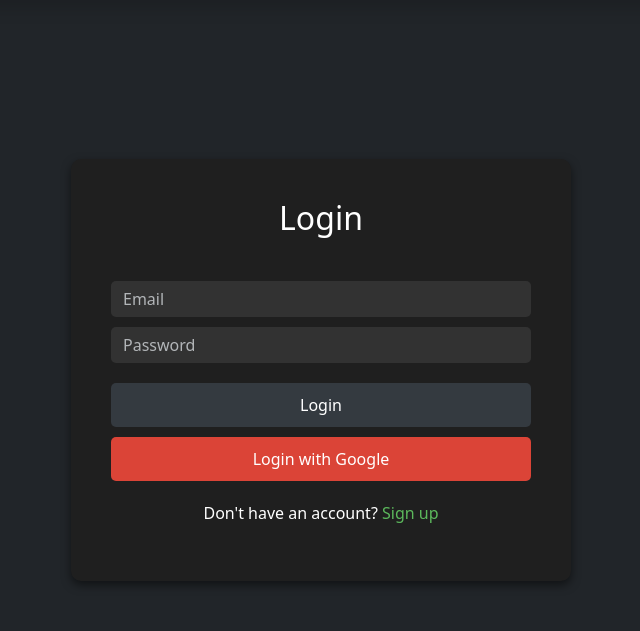
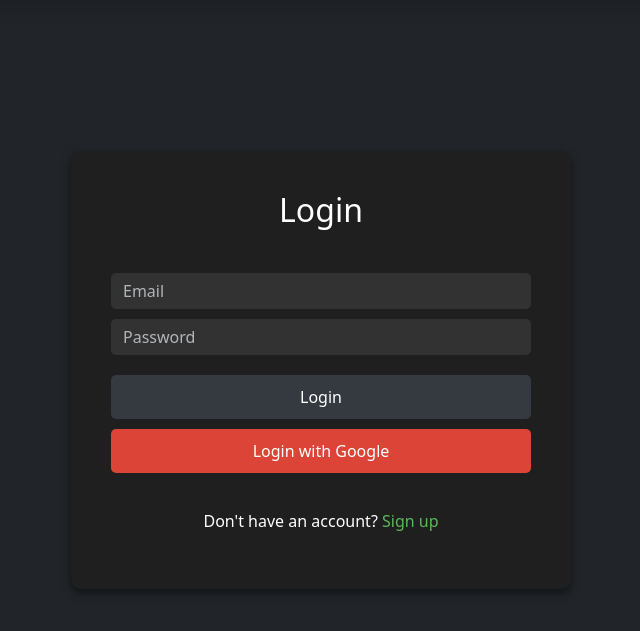
Before and after one commit to ExtinctCoder-alt/Jobs, a Flask app: page /login/ in a window 1280 px wide. Shown: the part 58-689 px from the top of the page, without its empty margins (319-959 px from the left). Run offline with Flask 3, Linux system fonts and the light colour scheme.

Commit message:
just some design fixes

```diff
--- a/templates/about_us.html
+++ b/templates/about_us.html
@@ -33,7 +33,7 @@
     <p class='lead'>It is a long established fact that a reader will be distracted by the readable content of a page when looking at its layout. The point of using Lorem Ipsum is that it has a more-or-less normal distribution of letters, as opposed to using 'Content here, content here', making it look like readable English. Many desktop publishing packages and web page editors now use Lorem Ipsum as their default model text, and a search for 'lorem ipsum' will uncover many web sites still in their infancy. Various versions have evolved over the years, sometimes by accident, sometimes on purpose (injected humour).
     </p>
   </div>
-    <div class='text-center' style='padding-top:20px'>
+    <div class='text-center' style='padding-top:40px'>
       <a href='mailto:ourcompany@gmail.com' class='btn btn-secondary btn-lg mb-2' >Contact Us</a>
         <p style='font-size:15px;colour:rgb(80,80,80)'>Copyright 2024, LinkedOut </p>
     </div>
--- a/templates/login.html
+++ b/templates/login.html
@@ -108,7 +108,7 @@
           <button type="button" class="btn-google">Login with Google</button>
         </form>
 
-        <div class="sign-up">
+        <div class="sign-up pt-3">
         <p>Don't have an account? <a href="/signup/">Sign up</a></p>
         </div>
       </div>
```
